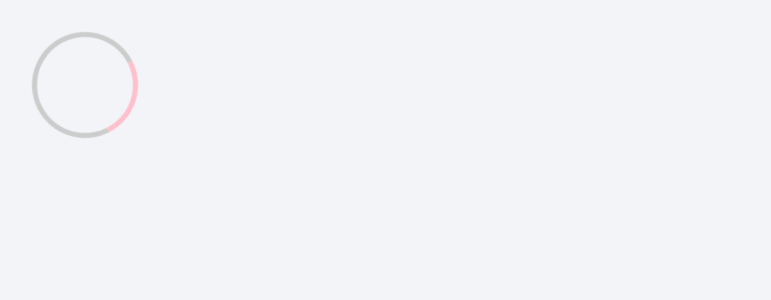
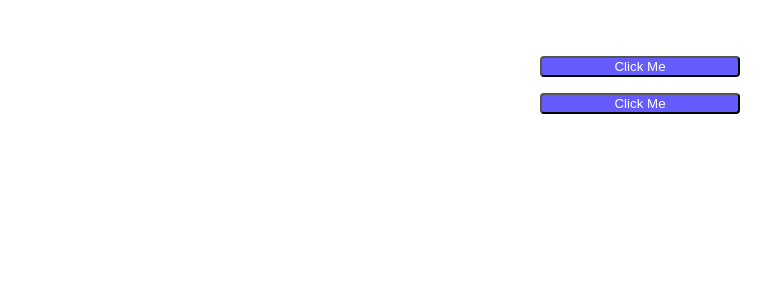
Before and after one commit to Quangnguyenz/styled-component, a React (Create React App) app: page / in a window 1280 px wide. Shown: the top 300 px of the page, without its empty margins (0-771 px from the left). Built offline with nearby package versions, Linux system fonts and the light colour scheme.

Commit message:
styled components

```diff
--- a/package.json
+++ b/package.json
@@ -10,7 +10,7 @@
     "react": "^17.0.2",
     "react-dom": "^17.0.2",
     "react-scripts": "^4.0.0",
-    "styled-components": "^5.3.3",
+    "styled-components": "^5.1.0",
     "web-vitals": "^2.1.4"
   },
   "scripts": {
--- a/src/App.js
+++ b/src/App.js
@@ -1,11 +1,10 @@
-import styled from 'styled-components'
-import Loading from './components/Loading';
-import GlobalStyles from './components/global-styles';
+import styled from 'styled-components/macro'
+import { DefaultButton } from './components/Buttons'
 function App() {
   return (
     <div style={{ padding: '2rem' }}>
-      <GlobalStyles />
-      <Loading />
+      <DefaultButton>Click me</DefaultButton>
+      <DefaultButton>Click me</DefaultButton>
     </div>
   );
 }
--- a/src/components/Buttons.js
+++ b/src/components/Buttons.js
@@ -6,14 +6,21 @@ export const DefaultButton = styled.button`
   border-radius: 0.25rem;
   cursor: pointer;
   text-transform: capitalize;
-  padding: 0.25rem;
+  padding: padding: ${({ large }) => large && '2rem'};
   display: block;
   width: 200px;
   margin: 1rem auto;
 `
 export const HipsterButton = styled(DefaultButton)`
-width: 400px;
+width: 150px;
 background: transparent;
 color: #645cff;
 border: 1px solid #645cff;
+padding: 1rem;
+display: inline-block;
+margin-right: 1rem;
+
+text-decoration: none;
+text-align: center;
+font-size: 1rem;
 `
```
Also changed, not shown: 1 other file (tests, documents, lock files or other folders).
